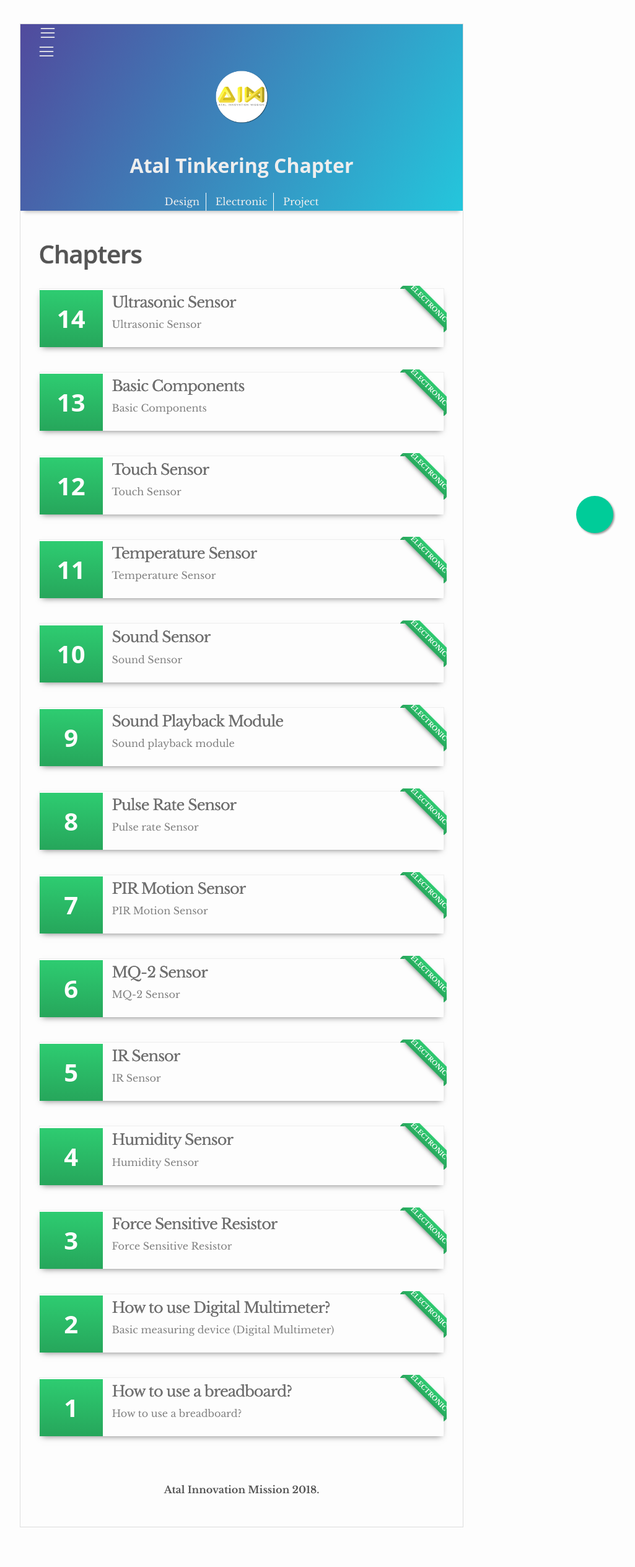
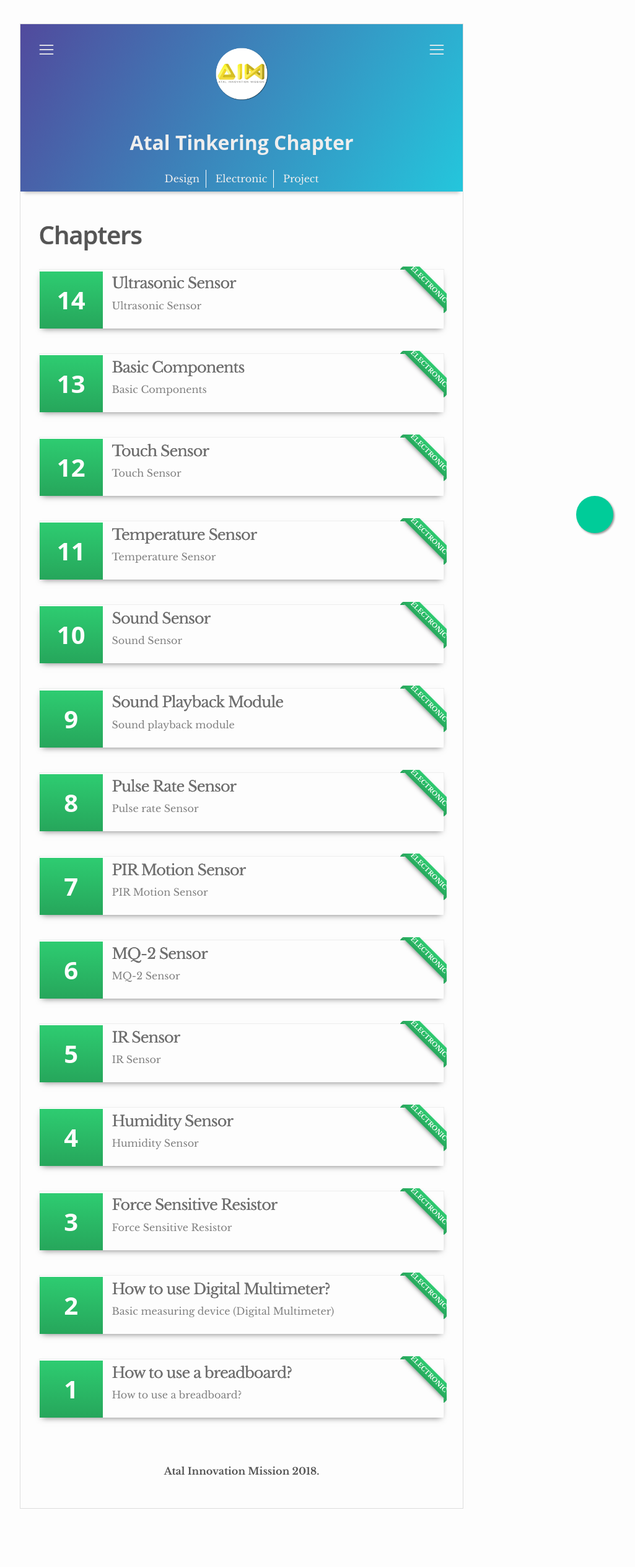
Before and after one commit to yugn27/atel, a Jekyll site: the page built from index.html, in a window 1280 px wide. Shown: the whole page at 62% size, without its empty margins (250-1275 px from the left). Built offline with Jekyll 4.4.1, drawn with Linux system fonts in a browser that asks for light colours; after the commit the page ends 2498 px from its top, so only the background shows below that.

Commit message:
Update _header.scss

```diff
--- a/_sass/_header.scss
+++ b/_sass/_header.scss
@@ -43,10 +43,32 @@
                 }
             }
         }
+}
 
 
+.site-navr {
+    position: absolute;
+    top: 10%;
+    right: 4%;
+        text-align: right;
 
-
+        .menu-icon {
+            display: block;
+            float: left;
+            line-height: 0;
+            padding-top: 15px;
+            padding-left: 10px;
+            text-align: left;
+            @include media-query($on-palm) {
+                    padding-top: 10px;
+                    padding-left: 5px;
+            }
+            > svg {
+                path {
+                    fill: $background-color;
+                }
+            }
+        }
 }
 
 .profile {
```
